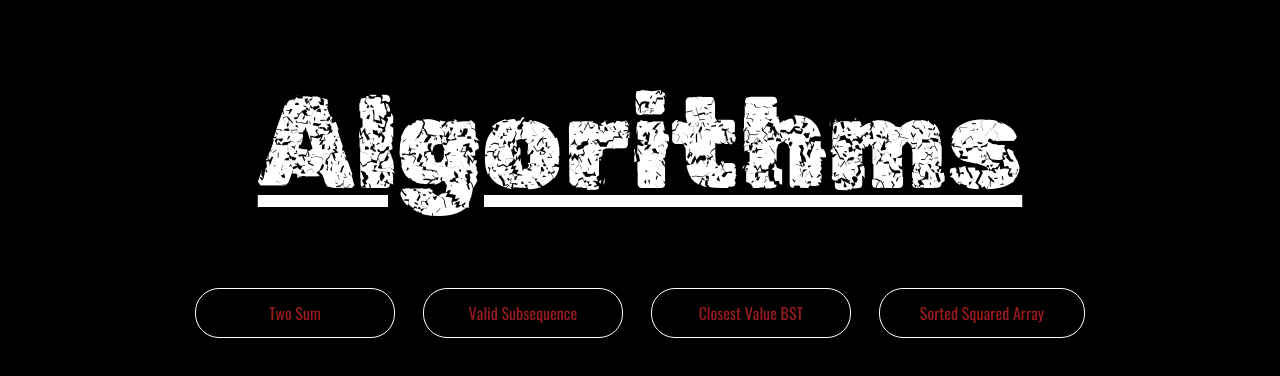
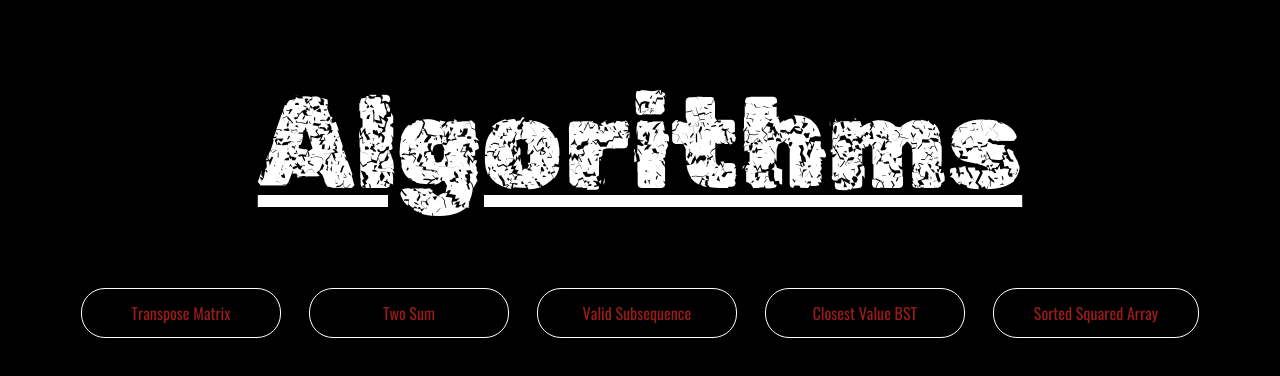
Before and after one commit to nbuzzerio/website-portfolio, a Next.js app: page /algorithms in a window 1280 px wide. Shown: the top 376 px of the page. Built offline with nearby package versions, Linux system fonts and the light colour scheme.

Commit message:
added my transpose matrix algorithm solution

```diff
--- a/pages/algorithms.tsx
+++ b/pages/algorithms.tsx
@@ -9,6 +9,25 @@ export interface Algo {
 }
 
 const algorithmsData = [
+  {
+    title: "Transpose Matrix",
+    prompt:
+      "Given a matrix, write a function that returns the input matrix flipped across its main diagonal (top-left to bottom-right).",
+    soln: `
+    function transposeMatrix(matrix) {
+      const transposed = [];
+
+      for (let i = 0; i < matrix.length; i++) {
+        for (let j = 0; j < matrix[i].length; j++) {
+          if (!transposed[j]) transposed[j] = [];
+          transposed[j][i] = matrix[i][j];
+        }
+      }
+
+      return transposed;
+    }`,
+    bigO: `O(w * h) space \nO(w * h) time where w is the width of the matrix and h is the height of the matrix`,
+  },
   {
     title: "Two Sum",
     prompt:
```
